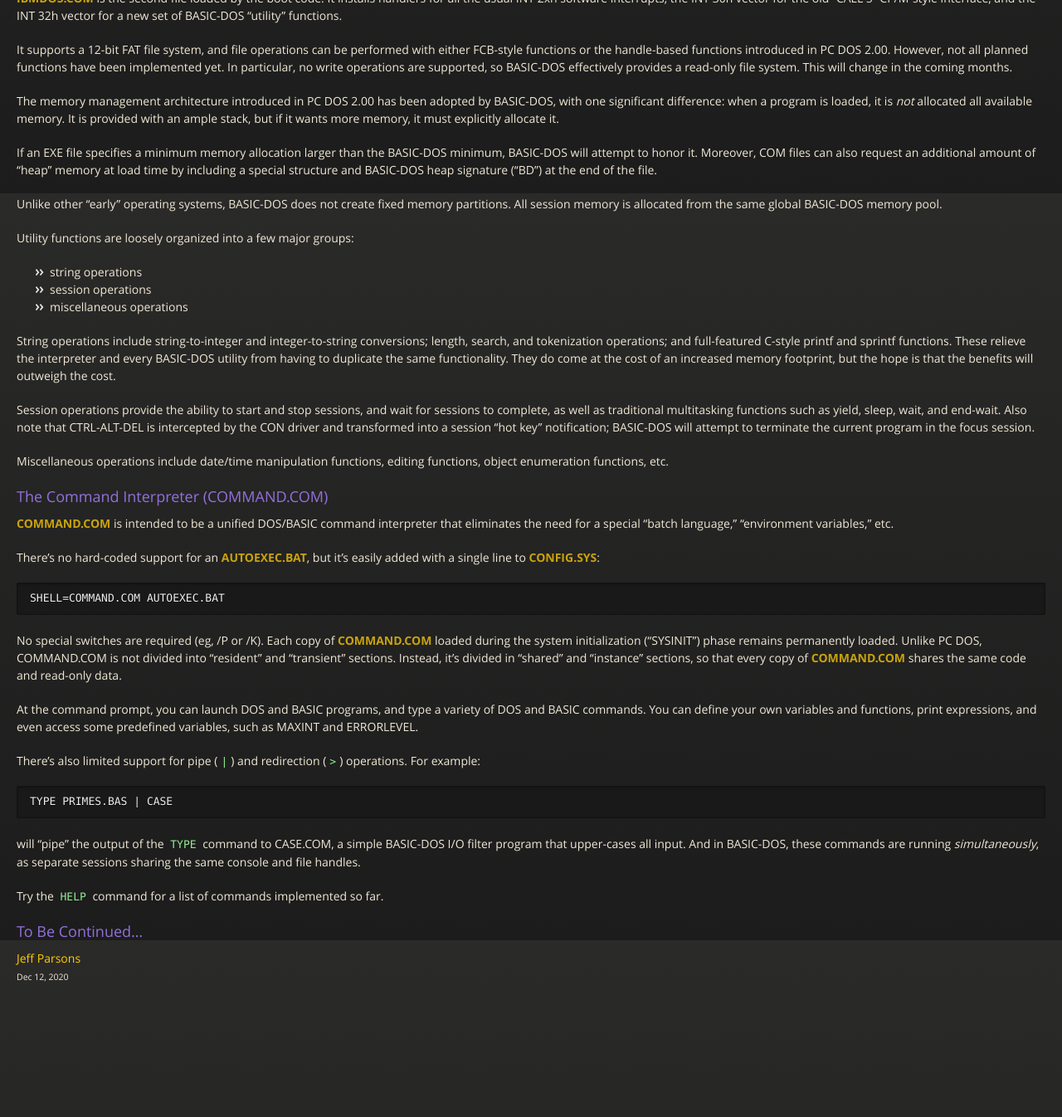
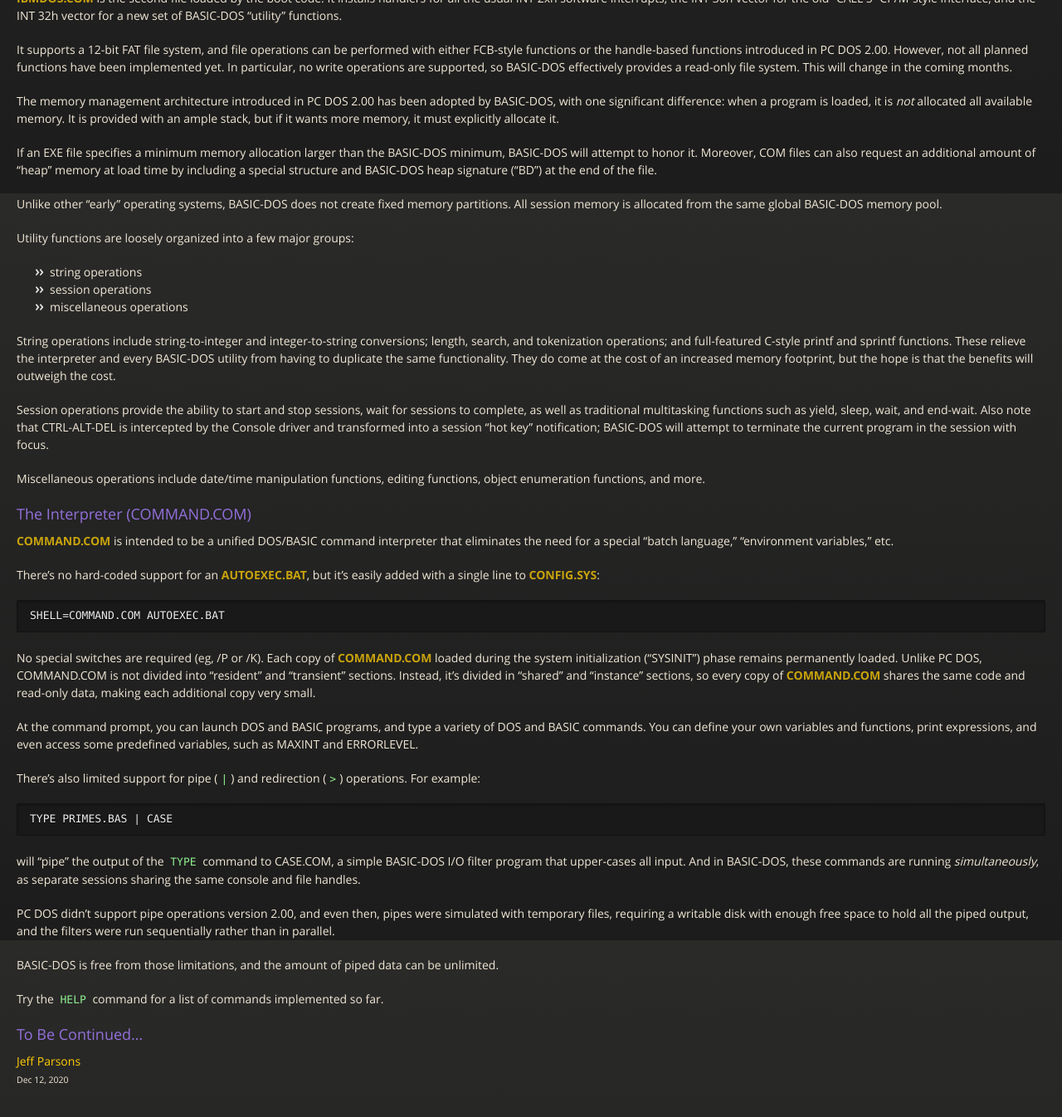
Before and after one commit to jeffpar/basicdos, a Jekyll site: the page built from blog/_posts/2020-12-12-conception.md, in a window 1280 px wide and 1400 px high, scrolled down 3367 px. Shown: the top 1346 px of the window at 83% size. Built offline with Jekyll 4.4.1, drawn with Linux system fonts in a browser that asks for light colours; before the commit the page ends 4643 px from its top, so only the background shows below that; some of the changed text lies outside the part shown.

```diff
--- a/blog/_posts/2020-12-12-conception.md
+++ b/blog/_posts/2020-12-12-conception.md
@@ -81,7 +81,7 @@ I/O.
 
 #### The Console Driver (CON)
 
-The Console ("CON") driver is a cornerstone of **Sessions**, one of the
+The Console ("CON") driver is a cornerstone of **SESSIONS**, one of the
 major features of BASIC-DOS.
 
 BASIC-DOS supports a default of 4 sessions (which you can change with the
@@ -114,7 +114,7 @@ a string following the device name and colon; eg:
 
     CON:40,25,40,0,1,0
 
-The 6 possible values in a CONSOLE descriptor are:
+The 6 possible values in a Console descriptor are:
 
   1. number of columns
   2. number of rows
@@ -254,16 +254,16 @@ utility from having to duplicate the same functionality.  They do come at the
 cost of an increased memory footprint, but the hope is that the benefits will
 outweigh the cost.
 
-Session operations provide the ability to start and stop sessions, and wait for
+Session operations provide the ability to start and stop sessions, wait for
 sessions to complete, as well as traditional multitasking functions such as
 yield, sleep, wait, and end-wait.  Also note that CTRL-ALT-DEL is intercepted
-by the CON driver and transformed into a session "hot key" notification;
-BASIC-DOS will attempt to terminate the current program in the focus session.
+by the Console driver and transformed into a session "hot key" notification;
+BASIC-DOS will attempt to terminate the current program in the session with focus.
 
 Miscellaneous operations include date/time manipulation functions, editing
-functions, object enumeration functions, etc.
+functions, object enumeration functions, and more.
 
-### The Command Interpreter (COMMAND.COM)
+### The Interpreter (COMMAND.COM)
 
 **COMMAND.COM** is intended to be a unified DOS/BASIC command interpreter
 that eliminates the need for a special "batch language," "environment variables,"
@@ -278,8 +278,8 @@ No special switches are required (eg, /P or /K).  Each copy of **COMMAND.COM**
 loaded during the system initialization ("SYSINIT") phase remains
 permanently loaded.  Unlike PC DOS, COMMAND.COM is not divided into "resident"
 and "transient" sections.  Instead, it's divided in "shared" and "instance"
-sections, so that every copy of **COMMAND.COM** shares the same code and
-read-only data.
+sections, so every copy of **COMMAND.COM** shares the same code and read-only
+data, making each additional copy very small.
 
 At the command prompt, you can launch DOS and BASIC programs, and type
 a variety of DOS and BASIC commands.  You can define your own variables
@@ -296,6 +296,14 @@ I/O filter program that upper-cases all input.  And in BASIC-DOS, these commands
 are running *simultaneously*, as separate sessions sharing the same console and
 file handles.
 
+PC DOS didn't support pipe operations version 2.00, and even then, pipes were
+simulated with temporary files, requiring a writable disk with enough free space
+to hold all the piped output, and the filters were run sequentially rather than
+in parallel.
+
+BASIC-DOS is free from those limitations, and the amount of piped data can be
+unlimited.
+
 Try the `HELP` command for a list of commands implemented so far.
 
 ### To Be Continued...
```
Also changed, not shown: other parts of blog/_posts/2020-12-12-conception.md (+6 -6 lines), README.md (+5 -1 lines), blog/_posts/2020-05-17-inception.md (+6 -6 lines), docs/README.md (+3 -1 lines), preview/README.md (+1 -1 lines), preview/part2/README.md (+2 -2 lines), preview/part3/README.md (+6 -6 lines), preview/part4/README.md (+2 -2 lines), preview/part5/README.md (+1 -1 lines), assets/images/BASIC-DOS-Cover.gif (added).
